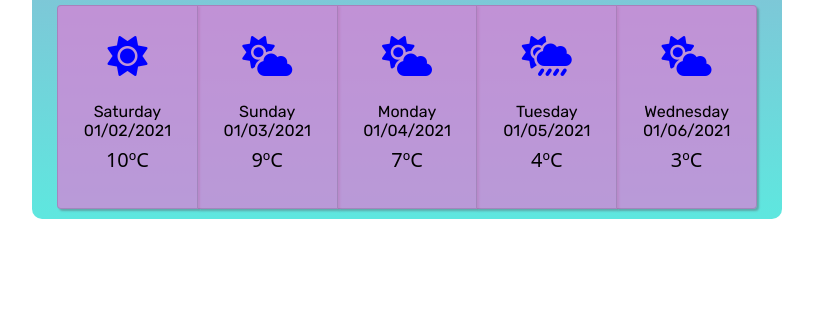
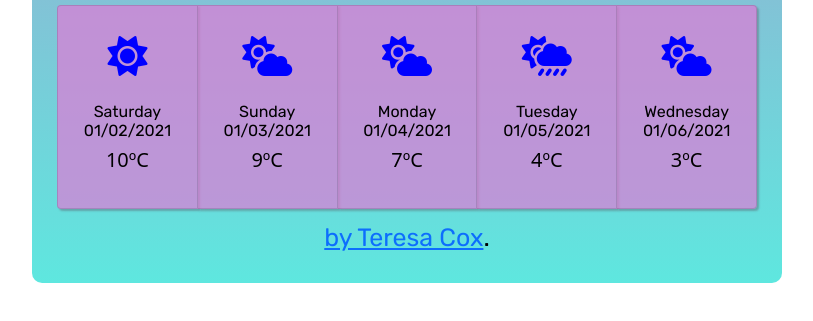
Before and after one commit to terrygracemtn/my-weather-project, a website built with Parcel: page index.html in a window 1280 px wide. Shown: the part 413-734 px from the top of the page, without its empty margins (233-1046 px from the left). Built offline with nearby package versions, Linux system fonts and the light colour scheme.

Commit message:
Add new reference

```diff
--- a/index.html
+++ b/index.html
@@ -91,6 +91,9 @@
                         </div>
                     </div>
                 </div>
+                <p>
+                    <a href=""> by Teresa Cox</a>.
+                </p>
             </section>
         </div>
     </div>
```
